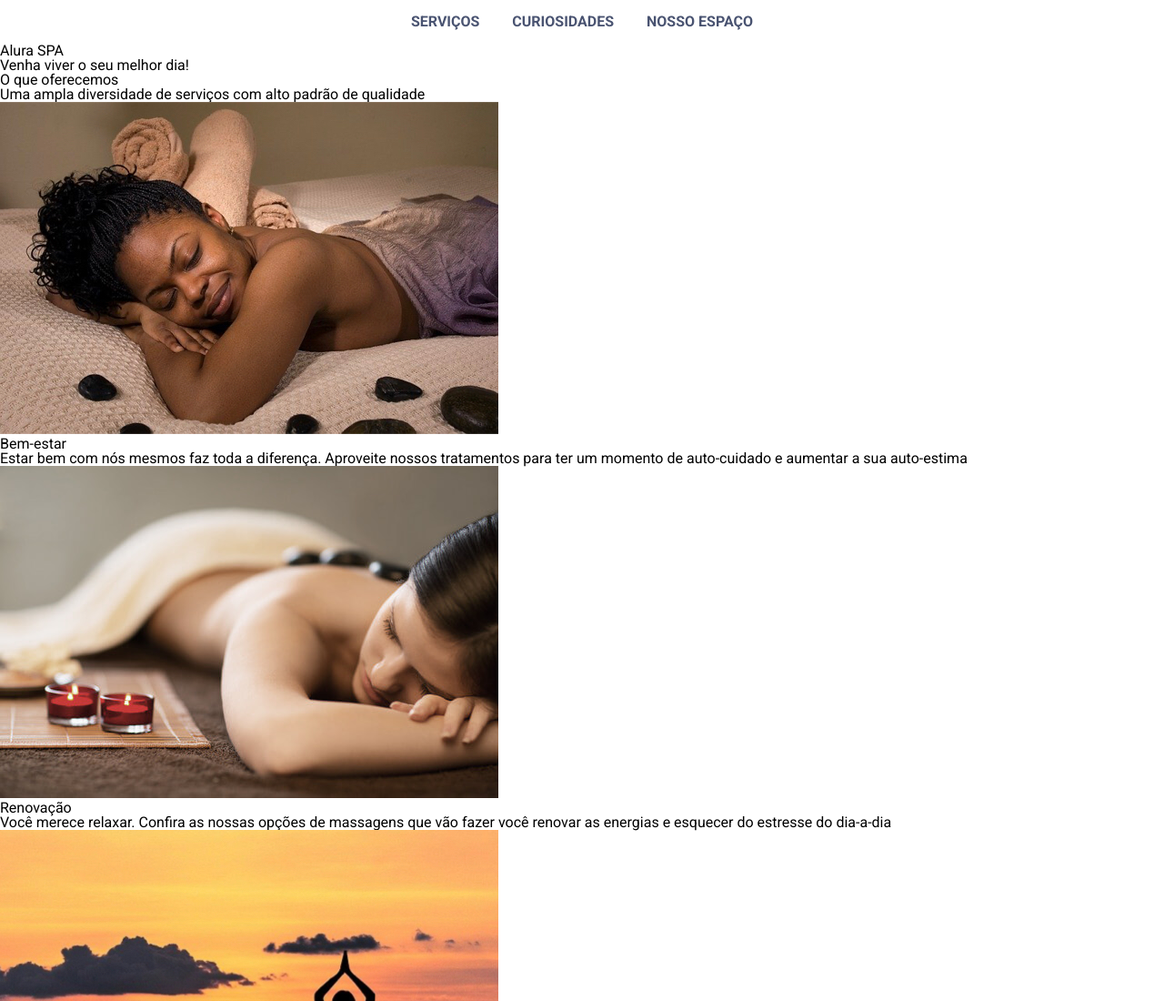
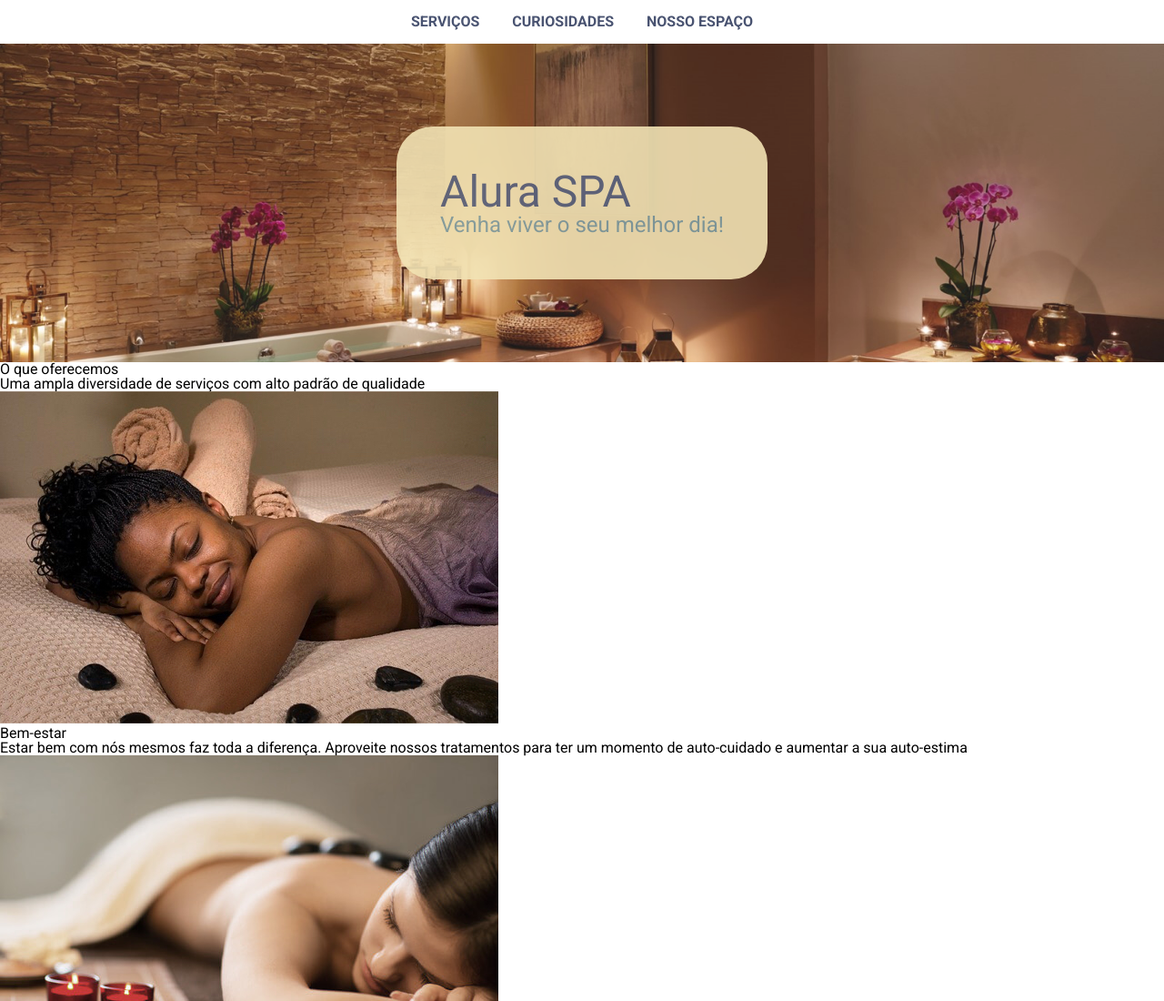
Before and after one commit to giovanafg/SASS-Alura-Spa, a plain HTML site: page index.html in a window 1280 px wide. Shown: the top 1100 px of the page at 91% size. Drawn offline with nearby package versions, Linux system fonts and the light colour scheme.

Commit message:
inclui estilização e variáveis novas

```diff
--- a/index.html
+++ b/index.html
@@ -35,8 +35,8 @@
                 </li>
             </ul>
         </nav>
-        <section>
-            <div>
+        <section class="banner">
+            <div class="inner-banner">
                 <h1>Alura SPA</h1>
                 <h2>Venha viver o seu melhor dia!</h2>
             </div>
--- a/styles/abstract/_variaveis.scss
+++ b/styles/abstract/_variaveis.scss
@@ -1,5 +1,8 @@
 //Fontes
 $fonte: 'Roboto', sans-serif;
+
+//Tamanho das fontes
+$tamanho-do-texto: 3rem;
 
 //Cores
 $cor-primaria: #495371;
--- a/styles/style.scss
+++ b/styles/style.scss
@@ -1,2 +1,3 @@
 @import './abstract/base';
-@import './components/navbar'
+@import './components/navbar';
+@import './components/banner';
```
Also changed, not shown: styles/style.css, 1 other file.
